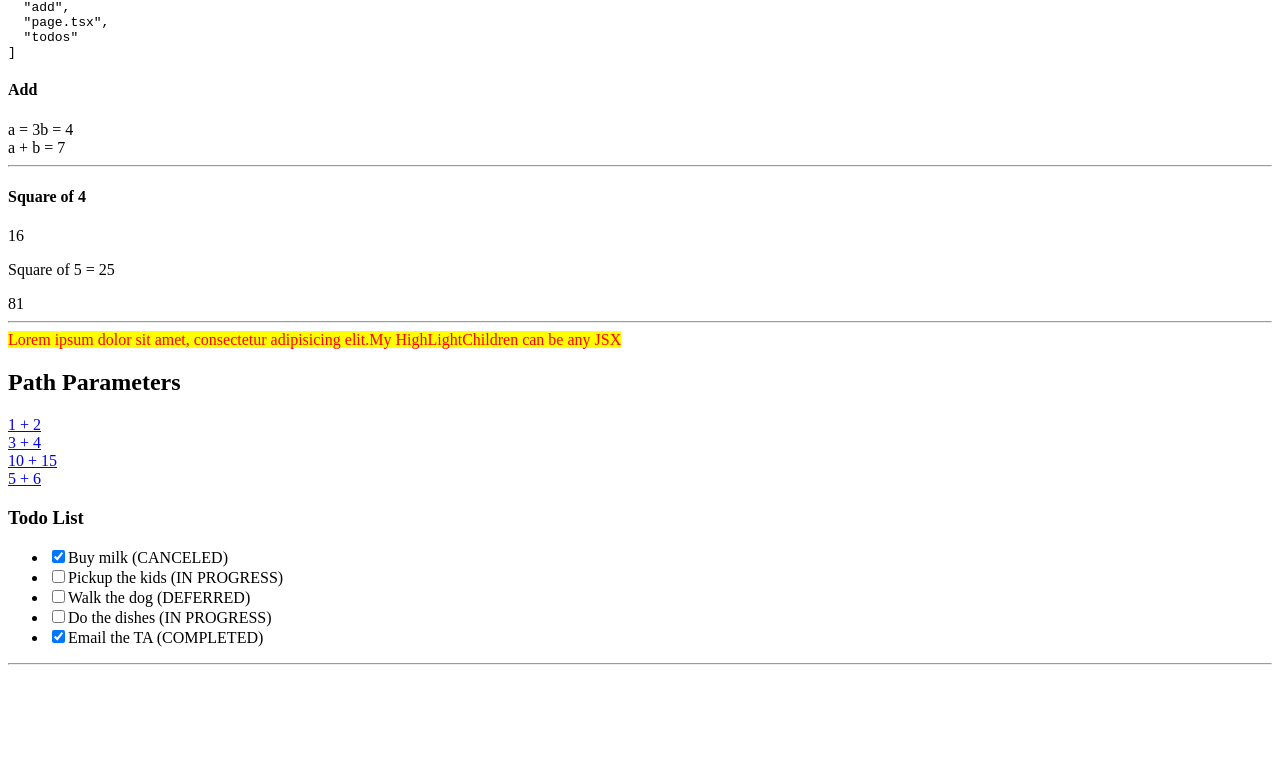
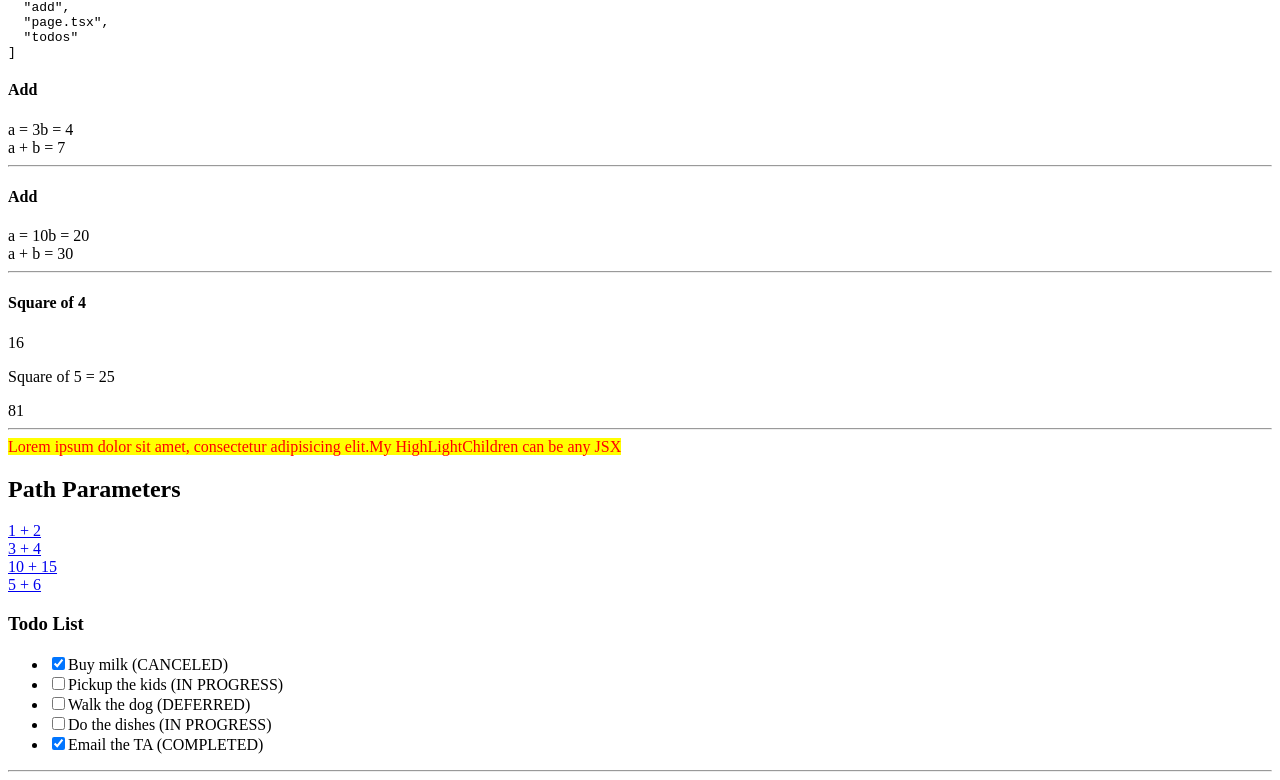
Before and after one commit to adilnurgg/webdev-client, a Next.js app: page /labs/lab3 in a window 1280 px wide. Shown: the part 7823-8603 px from the top of the page. Before the commit the page ends 8496 px from the top, so only its background shows below. Built offline with nearby package versions, Linux system fonts and the light colour scheme.

Commit message:
small fix

```diff
--- a/app/labs/lab3/page.tsx
+++ b/app/labs/lab3/page.tsx
@@ -76,6 +76,7 @@ export default function Lab3() {
       <ClientComponentDemo />
       <ServerComponentDemo />
       <Add a={3} b={4} />
+      <Add a={10} b={20} />
       <h4>Square of 4</h4>
       <Square>4</Square>
       <p>Square of 5 = <Square>5</Square></p>
```
